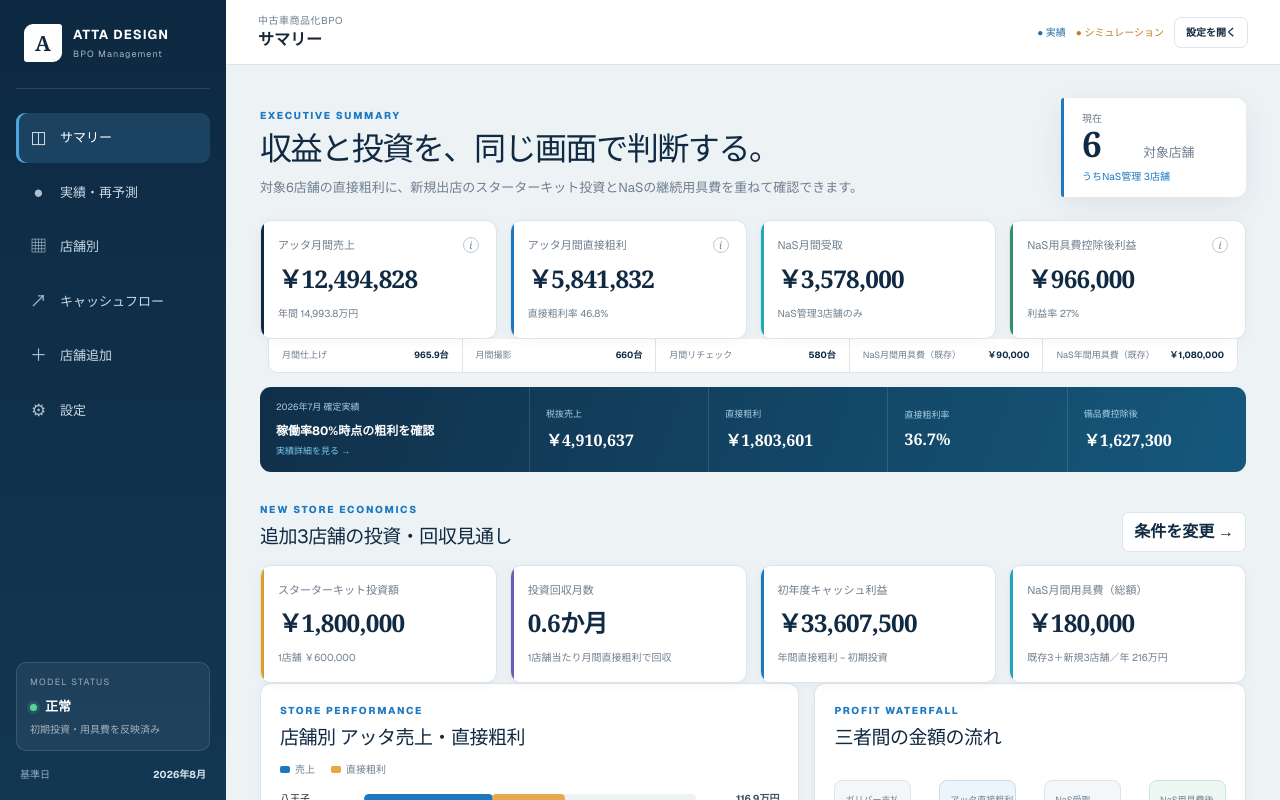
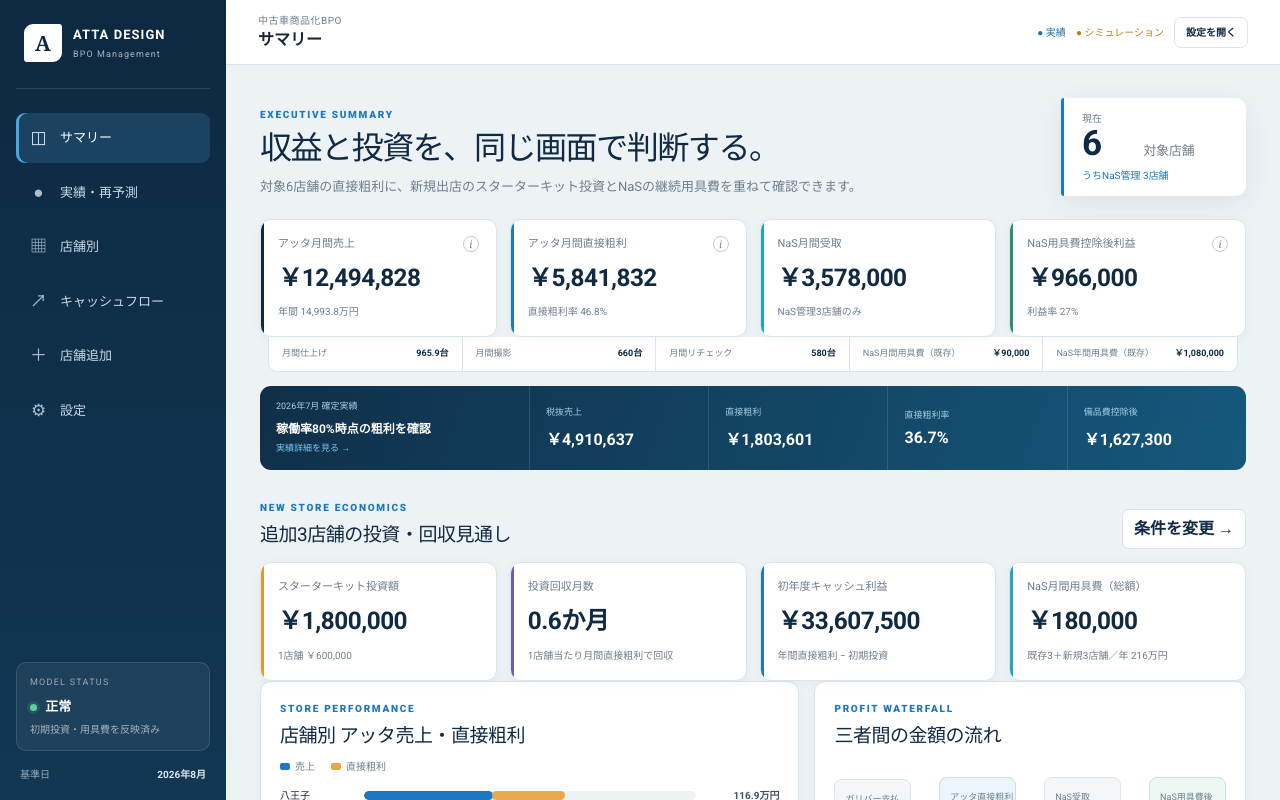
Before and after one commit to kunikabu-hub/used-car-bpo-dashboard, a Next.js app: page / in a window 1280 px wide. Shown: the top 800 px of the page. Built offline with nearby package versions, Linux system fonts and the light colour scheme.

Commit message:
Use Roboto for dashboard numbers

```diff
--- a/app/globals.css
+++ b/app/globals.css
@@ -19,7 +19,7 @@
 
 * { box-sizing: border-box; }
 html { background: #edf2f5; }
-body { margin: 0; background: #edf2f5; color: var(--ink); font-family: var(--font-geist-sans), "Noto Sans JP", sans-serif; }
+body { margin: 0; background: #edf2f5; color: var(--ink); font-family: var(--font-roboto), "Noto Sans JP", sans-serif; font-variant-numeric: tabular-nums; }
 button, input, select { font: inherit; }
 button { cursor: pointer; }
 
@@ -58,7 +58,7 @@ main { min-width: 0; }
 .hero-row p { margin: 9px 0 0; color: var(--muted); font-size: 13px; }
 .hero-badge { min-width: 185px; border-left: 3px solid var(--blue); background: #fff; box-shadow: var(--shadow); border-radius: 3px 10px 10px 3px; padding: 13px 18px; display: grid; grid-template-columns: auto auto; align-items: baseline; gap: 0 8px; }
 .hero-badge > span { grid-column: 1 / 3; font-size: 10px; color: var(--muted); }
-.hero-badge strong { font: 700 35px/1 Georgia, serif; color: var(--navy); }
+.hero-badge strong { font: 700 35px/1 var(--font-roboto), sans-serif; color: var(--navy); }
 .hero-badge small { color: var(--muted); }
 .hero-badge i { grid-column: 1 / 3; font-style: normal; color: var(--blue); font-size: 10px; margin-top: 7px; }
 
@@ -68,27 +68,27 @@ main { min-width: 0; }
 .metric-card::before { content: ""; position: absolute; left: 0; top: 0; bottom: 0; width: 3px; background: var(--navy); }
 .metric-card.tone-blue::before { background: var(--blue); }.metric-card.tone-cyan::before { background: var(--cyan); }.metric-card.tone-amber::before { background: var(--amber); }.metric-card.tone-green::before { background: var(--green); }.metric-card.tone-violet::before { background: var(--violet); }
 .metric-topline { color: var(--muted); font-size: 11px; display: flex; justify-content: space-between; align-items: center; }
-.metric-card > strong { display: block; color: var(--navy); font: 700 clamp(20px, 1.9vw, 27px)/1.15 Georgia, "Yu Mincho", serif; margin: 11px 0 7px; letter-spacing: -.03em; }
+.metric-card > strong { display: block; color: var(--navy); font: 700 clamp(20px, 1.9vw, 27px)/1.15 var(--font-roboto), sans-serif; margin: 11px 0 7px; letter-spacing: -.02em; }
 .metric-card small { color: var(--muted); font-size: 10px; }
 .info-dot { width: 16px; height: 16px; border: 1px solid #bfcbd4; border-radius: 50%; display: grid; place-items: center; font: italic 10px Georgia; }
 .operations-strip { display: grid; grid-template-columns: repeat(5, 1fr); background: white; border: 1px solid var(--line); border-top: 0; margin: 0 8px; border-radius: 0 0 9px 9px; }
 .operations-strip > div { padding: 10px 13px; border-right: 1px solid var(--line); display: flex; justify-content: space-between; gap: 10px; font-size: 9px; }.operations-strip > div:last-child { border-right: 0; }.operations-strip span { color: var(--muted); }.operations-strip strong { color: var(--navy); }
 .actual-summary-banner { display: grid; grid-template-columns: 1.5fr repeat(4, 1fr); align-items: stretch; background: linear-gradient(110deg, #102f49, #15587c); color: white; border-radius: 11px; margin-top: 14px; overflow: hidden; }
 .actual-summary-banner > div { padding: 14px 16px; border-left: 1px solid rgba(255,255,255,.12); display: flex; flex-direction: column; justify-content: center; }
-.actual-summary-banner > div > span { color: #a8cee2; font-size: 9px; }.actual-summary-banner > div > strong { font: 700 16px Georgia, serif; margin-top: 6px; }
+.actual-summary-banner > div > span { color: #a8cee2; font-size: 9px; }.actual-summary-banner > div > strong { font: 700 16px var(--font-roboto), sans-serif; margin-top: 6px; }
 .actual-summary-heading { border-left: 0 !important; }.actual-summary-heading > strong { font-family: inherit !important; font-size: 12px !important; }.actual-summary-heading button { border: 0; background: transparent; color: #78c9f2; text-align: left; padding: 6px 0 0; font-size: 9px; }
 .actual-hero { display: flex; align-items: center; justify-content: space-between; gap: 24px; margin-bottom: 20px; }.actual-hero h1 { color: var(--navy); font-size: 34px; margin: 0; }.actual-hero p { color: var(--muted); font-size: 12px; margin: 7px 0 0; }
-.utilization-ring { width: 112px; height: 112px; flex: 0 0 112px; border-radius: 50%; border: 10px solid #dcebf4; border-top-color: var(--blue); border-right-color: var(--blue); display: grid; place-content: center; text-align: center; background: white; box-shadow: var(--shadow); }.utilization-ring strong { color: var(--navy); font: 700 25px Georgia; }.utilization-ring span { color: var(--muted); font-size: 9px; margin-top: 4px; }
-.actual-cost-strip { display: grid; grid-template-columns: repeat(4, 1fr); background: white; border: 1px solid var(--line); border-radius: 10px; margin-top: 14px; overflow: hidden; }.actual-cost-strip > div { padding: 14px 16px; border-right: 1px solid var(--line); }.actual-cost-strip > div:last-child { border-right: 0; }.actual-cost-strip span, .actual-cost-strip strong, .actual-cost-strip small { display: block; }.actual-cost-strip span { color: var(--muted); font-size: 9px; }.actual-cost-strip strong { color: var(--navy); font: 700 17px Georgia; margin: 7px 0 4px; }.actual-cost-strip small { color: var(--muted); font-size: 8px; }
+.utilization-ring { width: 112px; height: 112px; flex: 0 0 112px; border-radius: 50%; border: 10px solid #dcebf4; border-top-color: var(--blue); border-right-color: var(--blue); display: grid; place-content: center; text-align: center; background: white; box-shadow: var(--shadow); }.utilization-ring strong { color: var(--navy); font: 700 25px var(--font-roboto), sans-serif; }.utilization-ring span { color: var(--muted); font-size: 9px; margin-top: 4px; }
+.actual-cost-strip { display: grid; grid-template-columns: repeat(4, 1fr); background: white; border: 1px solid var(--line); border-radius: 10px; margin-top: 14px; overflow: hidden; }.actual-cost-strip > div { padding: 14px 16px; border-right: 1px solid var(--line); }.actual-cost-strip > div:last-child { border-right: 0; }.actual-cost-strip span, .actual-cost-strip strong, .actual-cost-strip small { display: block; }.actual-cost-strip span { color: var(--muted); font-size: 9px; }.actual-cost-strip strong { color: var(--navy); font: 700 17px var(--font-roboto), sans-serif; margin: 7px 0 4px; }.actual-cost-strip small { color: var(--muted); font-size: 8px; }
 .table-scroll tfoot td { background: #edf5fa; color: var(--navy); font-weight: 750; border-top: 2px solid #cbdde8; }.pending-badge, .confirmed-badge { display: inline-block; border-radius: 99px; padding: 4px 7px; font-size: 8px; }.pending-badge { background: #fff1da; color: #9a691e; }.confirmed-badge { background: #e8f6ef; color: #287957; }
 .actual-detail-columns { margin-top: 15px; }.allocation-list { display: grid; max-height: 390px; overflow: auto; }.allocation-list > div { display: flex; justify-content: space-between; gap: 14px; align-items: center; border-bottom: 1px solid #edf1f4; padding: 8px 2px; font-size: 10px; }.allocation-list span { color: var(--muted); }.allocation-list span strong { color: var(--navy); display: inline-block; min-width: 48px; }.allocation-list small { color: #91a0ad; margin-left: 7px; }.allocation-list b { color: var(--navy); white-space: nowrap; }
 .actual-note { display: flex; gap: 14px; align-items: flex-start; background: #fff8e9; border: 1px solid #eddcb5; border-radius: 9px; padding: 13px 16px; margin-top: 15px; font-size: 10px; }.actual-note strong { color: #8c611e; white-space: nowrap; }.actual-note span { color: var(--muted); line-height: 1.65; }
-.reforecast-layout { display: grid; grid-template-columns: 255px minmax(0, 1fr); gap: 15px; margin-top: 15px; }.reforecast-store-list { padding: 12px; }.reforecast-store-list .section-title { margin: 5px 7px 12px; }.reforecast-store-list button { width: 100%; border: 1px solid transparent; background: transparent; border-radius: 8px; padding: 11px 10px; display: flex; justify-content: space-between; align-items: center; gap: 8px; color: var(--navy); text-align: left; }.reforecast-store-list button:hover, .reforecast-store-list button.active { background: #f1f7fb; border-color: #d2e2ec; }.reforecast-store-list button > span { font-weight: 700; font-size: 11px; }.reforecast-store-list button small { display: block; margin: 4px 0 0 14px; color: var(--muted); font-size: 8px; font-weight: 400; }.reforecast-store-list button > strong { font: 700 11px Georgia; white-space: nowrap; }
+.reforecast-layout { display: grid; grid-template-columns: 255px minmax(0, 1fr); gap: 15px; margin-top: 15px; }.reforecast-store-list { padding: 12px; }.reforecast-store-list .section-title { margin: 5px 7px 12px; }.reforecast-store-list button { width: 100%; border: 1px solid transparent; background: transparent; border-radius: 8px; padding: 11px 10px; display: flex; justify-content: space-between; align-items: center; gap: 8px; color: var(--navy); text-align: left; }.reforecast-store-list button:hover, .reforecast-store-list button.active { background: #f1f7fb; border-color: #d2e2ec; }.reforecast-store-list button > span { font-weight: 700; font-size: 11px; }.reforecast-store-list button small { display: block; margin: 4px 0 0 14px; color: var(--muted); font-size: 8px; font-weight: 400; }.reforecast-store-list button > strong { font: 700 11px var(--font-roboto), sans-serif; white-space: nowrap; }
 .phase-dot { display: inline-block; width: 8px; height: 8px; border-radius: 50%; margin-right: 6px; background: var(--green); }.phase-dot.phase-ramp { background: var(--amber); }.phase-dot.phase-unopened { background: #9aa8b5; }
 .editor-heading { display: flex; justify-content: space-between; align-items: flex-start; gap: 20px; }.editor-heading h2 { color: var(--navy); margin: 0; font-size: 20px; }.phase-pill { display: inline-block; border-radius: 99px; padding: 6px 10px; font-size: 9px; color: #287957; background: #e8f6ef; }.phase-pill.phase-ramp { color: #946516; background: #fff0d5; }.phase-pill.phase-unopened { color: #617080; background: #edf1f4; }
 .reforecast-settings { display: grid; grid-template-columns: 1fr 1fr 1fr; gap: 12px; margin-top: 16px; }.editor-note { color: var(--muted); font-size: 9px; line-height: 1.6; background: var(--soft); padding: 9px 11px; border-radius: 7px; }
 .service-assumptions { border: 1px solid var(--line); border-radius: 9px; overflow: hidden; margin-top: 13px; }.service-assumption { display: grid; grid-template-columns: 135px minmax(145px, 1fr) 80px 105px 105px; align-items: center; gap: 10px; min-height: 48px; padding: 8px 11px; border-bottom: 1px solid #edf1f4; font-size: 9px; }.service-assumption:last-child { border-bottom: 0; }.service-assumption.header { min-height: 34px; color: var(--muted); background: var(--soft); font-weight: 700; }.service-assumption > span, .service-assumption > strong { text-align: right; }.service-assumption.header span:first-child { text-align: left; }.service-toggle { display: flex; align-items: center; gap: 7px; color: var(--navy); font-weight: 700; }.service-toggle input { accent-color: var(--blue); }.utilization-control { display: grid; grid-template-columns: minmax(70px, 1fr) 42px; align-items: center; gap: 8px; }.utilization-control input { width: 100%; accent-color: var(--blue); }.utilization-control strong { text-align: right; color: var(--blue); }
-.forecast-result-strip { display: grid; grid-template-columns: repeat(4, 1fr); border-radius: 9px; background: #102f49; color: white; overflow: hidden; margin-top: 13px; }.forecast-result-strip > div { padding: 12px 14px; border-right: 1px solid rgba(255,255,255,.12); }.forecast-result-strip > div:last-child { border-right: 0; }.forecast-result-strip span, .forecast-result-strip strong { display: block; }.forecast-result-strip span { color: #a9c9dc; font-size: 8px; }.forecast-result-strip strong { font: 700 15px Georgia; margin-top: 6px; }.forecast-result-strip .negative-text { color: #ffaaa7; }
+.forecast-result-strip { display: grid; grid-template-columns: repeat(4, 1fr); border-radius: 9px; background: #102f49; color: white; overflow: hidden; margin-top: 13px; }.forecast-result-strip > div { padding: 12px 14px; border-right: 1px solid rgba(255,255,255,.12); }.forecast-result-strip > div:last-child { border-right: 0; }.forecast-result-strip span, .forecast-result-strip strong { display: block; }.forecast-result-strip span { color: #a9c9dc; font-size: 8px; }.forecast-result-strip strong { font: 700 15px var(--font-roboto), sans-serif; margin-top: 6px; }.forecast-result-strip .negative-text { color: #ffaaa7; }
 .reset-action { display: flex; flex-direction: column; align-items: flex-end; gap: 4px; }.reset-action span { color: var(--muted); font-size: 8px; letter-spacing: 0; }.reset-action .reset-complete { color: #267653; background: #eaf7f0; border-color: #bddfcd; }
 
 .section-title { display: flex; align-items: flex-end; justify-content: space-between; margin: 30px 0 13px; gap: 20px; }
@@ -110,7 +110,7 @@ main { min-width: 0; }
 .money-flow { display: grid; grid-template-columns: 1fr auto 1fr auto 1fr auto 1fr; gap: 8px; align-items: center; margin-top: 27px; }
 .money-flow > div { border: 1px solid var(--line); background: var(--soft); padding: 13px 10px; border-radius: 8px; min-width: 0; }
 .money-flow span { display: block; font-size: 9px; color: var(--muted); white-space: nowrap; }
-.money-flow strong { display: block; font: 700 15px Georgia, serif; color: var(--navy); margin-top: 7px; }
+.money-flow strong { display: block; font: 700 15px var(--font-roboto), sans-serif; color: var(--navy); margin-top: 7px; }
 .money-flow > b { color: #9aa9b5; font-size: 12px; }
 .money-flow .flow-atta { background: #ecf5fb; border-color: #c8deec; }.money-flow .flow-nas { background: #edf8f3; border-color: #c9e5d7; }
 .panel-note { color: var(--muted); font-size: 10px; line-height: 1.7; margin: 17px 0 0; }
@@ -131,7 +131,7 @@ main { min-width: 0; }
 .detail-grid { display: grid; grid-template-columns: 1.4fr .7fr; gap: 15px; }
 .store-header { display: flex; justify-content: space-between; align-items: flex-start; gap: 20px; }.store-header h1 { margin: 8px 0 3px; color: var(--navy); font-size: 23px; }.store-header p { margin: 0; color: var(--muted); font-size: 11px; }
 .category-label { font-size: 9px; padding: 4px 7px; border-radius: 4px; background: #e9f3fa; color: var(--blue); font-weight: 700; }.category-label.transition { color: #9a691e; background: #fff2d8; }.category-label.forecast { color: var(--violet); background: #efecfb; }
-.inventory { text-align: center; min-width: 80px; border-left: 1px solid var(--line); }.inventory strong { display: block; color: var(--navy); font: 700 28px Georgia; }.inventory span { font-size: 9px; color: var(--muted); }
+.inventory { text-align: center; min-width: 80px; border-left: 1px solid var(--line); }.inventory strong { display: block; color: var(--navy); font: 700 28px var(--font-roboto), sans-serif; }.inventory span { font-size: 9px; color: var(--muted); }
 .detail-kpis { display: grid; grid-template-columns: repeat(5, 1fr); background: var(--soft); border-radius: 9px; margin: 20px 0; }.detail-kpis > div { padding: 13px; border-right: 1px solid var(--line); }.detail-kpis > div:last-child { border-right: 0; }.detail-kpis span, .detail-kpis strong { display: block; }.detail-kpis span { font-size: 9px; color: var(--muted); }.detail-kpis strong { color: var(--navy); font-size: 13px; margin-top: 5px; }
 .note-columns { display: grid; grid-template-columns: 1fr 1fr; gap: 17px; }.note-columns > div { border-top: 1px solid var(--line); padding-top: 12px; }.note-columns span { font-weight: 700; font-size: 10px; color: var(--navy); }.note-columns p { color: var(--muted); font-size: 10px; margin: 6px 0; }
 .financial-stack h3 { font-size: 11px; padding-bottom: 8px; border-bottom: 1px solid var(--line); margin-top: 4px; }.financial-stack h3:not(:first-child) { margin-top: 18px; }.financial-stack > div { display: flex; justify-content: space-between; gap: 15px; font-size: 10px; padding: 6px 0; }.financial-stack > div strong { color: var(--navy); }.financial-stack .revenue-detail, .financial-stack .cost-detail { color: var(--muted); padding-left: 10px; }.financial-stack .revenue-detail strong { color: var(--blue); font-size: 10px; }.financial-stack .cost-detail strong { color: #697887; font-size: 10px; }.financial-stack .profit { border-top: 1px solid var(--line); margin-top: 4px; padding-top: 9px; font-weight: 700; }.financial-stack .profit strong { color: var(--blue); font-size: 14px; }.financial-stack .profit.green strong { color: var(--green); }
@@ -145,8 +145,8 @@ main { min-width: 0; }
 
 .simulator-layout { display: grid; grid-template-columns: 1.2fr .8fr; gap: 15px; }.input-panel h3 { margin-top: 5px; padding-bottom: 8px; border-bottom: 1px solid var(--line); }.input-panel h3:not(:first-child) { margin-top: 22px; }.preset-row { display: flex; gap: 6px; margin-bottom: 15px; }.preset-row button { flex: 1; border: 1px solid var(--line); background: white; color: var(--muted); border-radius: 6px; padding: 7px; font-size: 10px; }.preset-row button.active { color: white; background: var(--navy); border-color: var(--navy); }
 .form-grid { display: grid; grid-template-columns: 1fr 1fr; gap: 11px 13px; }.form-grid.three { grid-template-columns: 1fr 1fr 1fr; }.field > span { display: block; color: var(--muted); font-size: 9px; margin-bottom: 5px; }.field-input { display: flex; align-items: center; background: var(--input); border: 1px solid #cbddea; border-radius: 6px; overflow: hidden; }.field input, .field select, .field > select { width: 100%; min-width: 0; border: 1px solid #cbddea; background: var(--input); color: var(--navy); outline: 0; padding: 9px 10px; border-radius: 6px; font-size: 11px; font-weight: 650; }.field-input input { border: 0; border-radius: 0; }.field-input em { padding: 0 9px; color: var(--muted); font-style: normal; font-size: 9px; white-space: nowrap; }
-.sim-results { display: grid; gap: 12px; align-content: start; }.result-hero { background: linear-gradient(130deg, #10334e, #17658a); color: white; border-radius: 11px; padding: 25px; }.result-hero span, .result-hero small { display: block; }.result-hero span { color: #9ad1ef; font-size: 10px; letter-spacing: .06em; }.result-hero strong { display: block; font: 700 clamp(27px, 3vw, 38px) Georgia; margin: 12px 0 8px; }.result-hero small { color: #d4e5ef; font-size: 10px; }
-.result-grid { display: grid; grid-template-columns: 1fr 1fr; gap: 1px; background: var(--line); border: 1px solid var(--line); border-radius: 10px; overflow: hidden; }.result-grid > div { background: white; padding: 15px; }.result-grid span, .result-grid strong { display: block; }.result-grid span { font-size: 9px; color: var(--muted); }.result-grid strong { font: 700 15px Georgia; color: var(--navy); margin-top: 8px; }
+.sim-results { display: grid; gap: 12px; align-content: start; }.result-hero { background: linear-gradient(130deg, #10334e, #17658a); color: white; border-radius: 11px; padding: 25px; }.result-hero span, .result-hero small { display: block; }.result-hero span { color: #9ad1ef; font-size: 10px; letter-spacing: .06em; }.result-hero strong { display: block; font: 700 clamp(27px, 3vw, 38px) var(--font-roboto), sans-serif; margin: 12px 0 8px; }.result-hero small { color: #d4e5ef; font-size: 10px; }
+.result-grid { display: grid; grid-template-columns: 1fr 1fr; gap: 1px; background: var(--line); border: 1px solid var(--line); border-radius: 10px; overflow: hidden; }.result-grid > div { background: white; padding: 15px; }.result-grid span, .result-grid strong { display: block; }.result-grid span { font-size: 9px; color: var(--muted); }.result-grid strong { font: 700 15px var(--font-roboto), sans-serif; color: var(--navy); margin-top: 8px; }
 .calculation-note { background: #fff9ec; border: 1px solid #f1dfb9; border-radius: 9px; padding: 15px; }.calculation-note span { font-weight: 700; color: #986817; font-size: 10px; }.calculation-note p { font-size: 9px; color: var(--muted); margin: 7px 0 0; }.calculation-note strong { color: var(--navy); }
 .scenario-grid { display: grid; grid-template-columns: repeat(3, 1fr); gap: 13px; }.scenario-grid article { background: white; border: 1px solid var(--line); border-radius: 10px; padding: 18px; }.scenario-grid article.featured { border-color: var(--blue); box-shadow: 0 0 0 2px rgba(28,120,192,.1); }.scenario-grid > article > span { font-size: 9px; color: var(--blue); letter-spacing: .1em; font-weight: 700; }.scenario-grid h3 { color: var(--navy); margin: 7px 0 15px; }.scenario-grid article div { border-top: 1px solid #edf1f4; padding: 9px 0; display: flex; align-items: center; justify-content: space-between; }.scenario-grid small { color: var(--muted); }.scenario-grid div strong { color: var(--navy); font-size: 12px; }.scenario-grid p { color: var(--muted); font-size: 9px; margin: 8px 0 0; }
 
--- a/app/layout.tsx
+++ b/app/layout.tsx
@@ -1,9 +1,9 @@
 import type { Metadata } from "next";
-import { Geist } from "next/font/google";
+import { Roboto } from "next/font/google";
 import { headers } from "next/headers";
 import "./globals.css";
 
-const geist = Geist({ variable: "--font-geist-sans", subsets: ["latin"] });
+const roboto = Roboto({ variable: "--font-roboto", subsets: ["latin"], weight: ["400", "500", "700", "900"] });
 
 export async function generateMetadata(): Promise<Metadata> {
   const requestHeaders = await headers();
@@ -19,5 +19,5 @@ export async function generateMetadata(): Promise<Metadata> {
 }
 
 export default function RootLayout({ children }: Readonly<{ children: React.ReactNode }>) {
-  return <html lang="ja"><body className={geist.variable}>{children}</body></html>;
+  return <html lang="ja"><body className={roboto.variable}>{children}</body></html>;
 }
```
